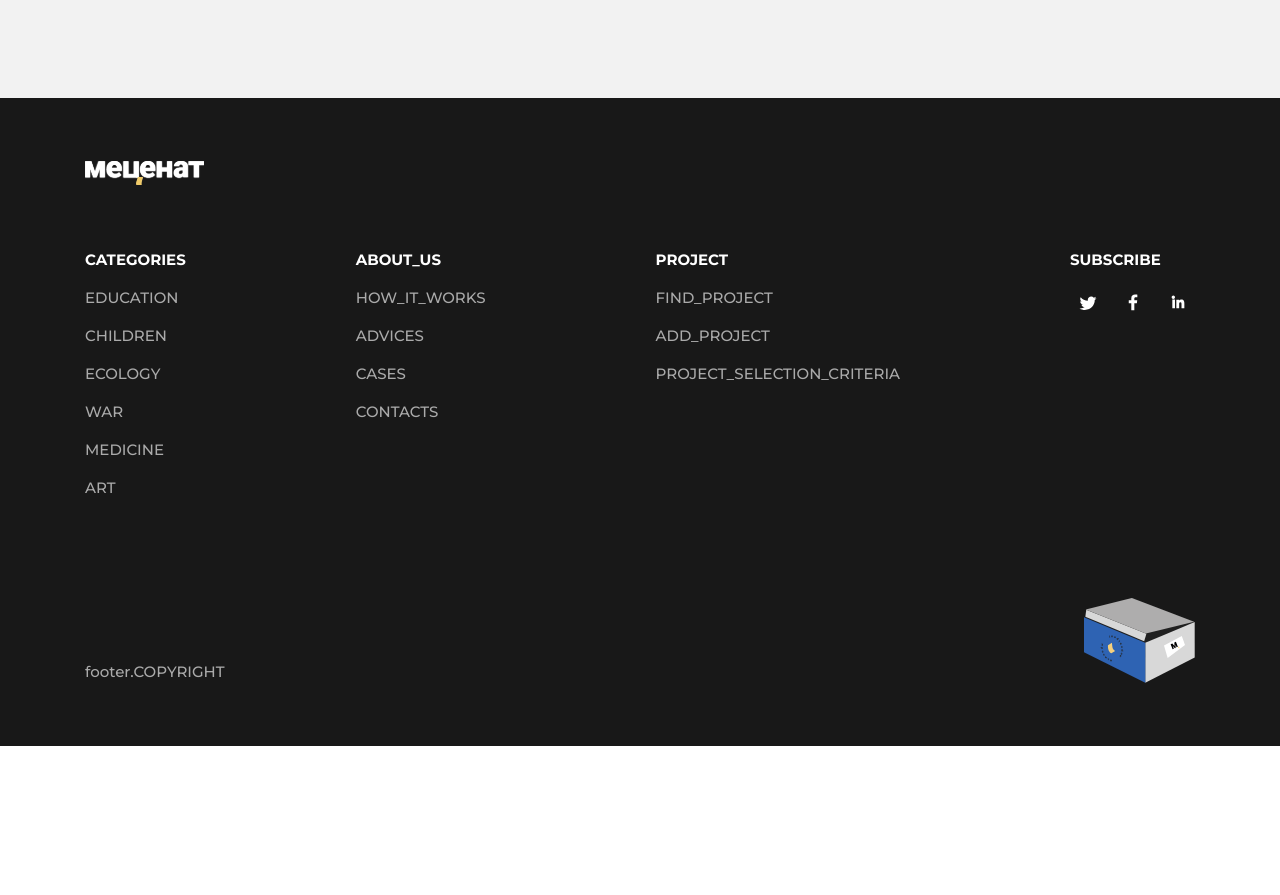
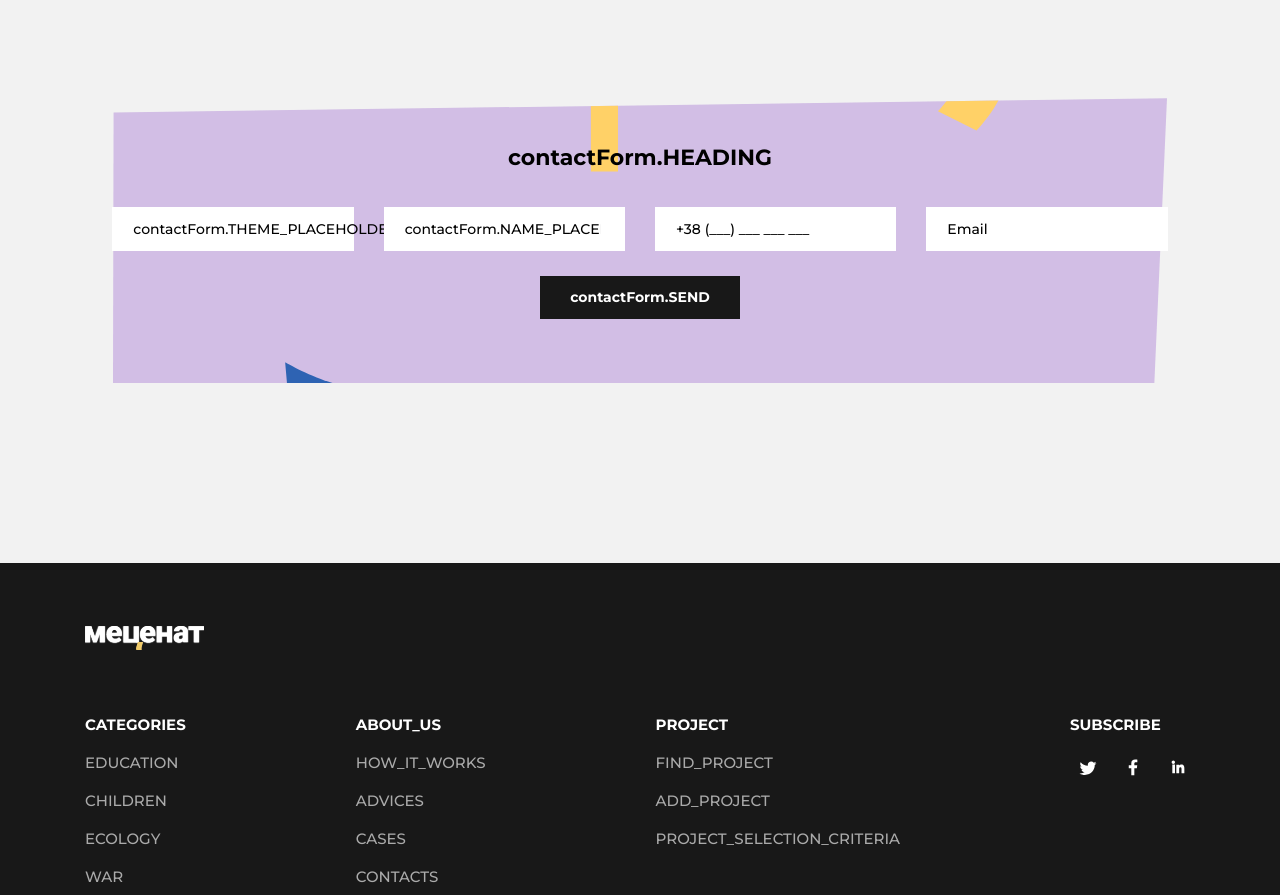
Before and after one commit to MecenatOrg/frontend, a React (Create React App) app: page / in a window 1280 px wide. Shown: the part 1652-2547 px from the top of the page. Before the commit the page ends 2398 px from the top, so only its background shows below. Built offline with nearby package versions, Linux system fonts and the light colour scheme; what i18next-xhr-backend would draw is missing.

Commit message:
feat: add contact form on main page

```diff
--- a/public/locales/uk/translation.json
+++ b/public/locales/uk/translation.json
@@ -28,6 +28,12 @@
     "HEADING": "Mеценат - <1>це <1><0></0></1></1> допомога",
     "TEXT": "Lorem ipsum dolor sit amet, consectetur adipiscing elit, sed do eiusmod tempor incididunt ut labore et dolore magna aliqua. Ut enim ad minim veniam, quis nostrud exercitation ullamco laboris nisi ut aliquip ex ea commodo consequat. Duis aute irure dolor in reprehenderit in voluptate velit esse cillum eu fugiat nulla pariatur."
   },
+  "contactForm": {
+    "HEADING": "Залиште Вашi контакти i ми обов’язково зав’яжемося з вами найближчим часом",
+    "NAME_PLACEHOLDER": "Ім'я",
+    "THEME_PLACEHOLDER": "Тема",
+    "SEND": "Надiслати"
+  },
   "footer": {
     "COPYRIGHT": "(c) 2020. МЕЦЕНАТ"
   },
--- /dev/null
+++ b/src/app/pages/HomePage/ContactForm/component.tsx
@@ -0,0 +1,76 @@
+import React from 'react';
+import { useTranslation } from 'react-i18next';
+import { ContactFormWrapper, FormWrapper, SendButtonWrapper } from './styles';
+import { Container, Row, Col } from 'react-bootstrap';
+import { H4 } from 'shared/Typography';
+import Input from 'shared/components/Input';
+import Select from 'shared/components/Select';
+import { SelectItem } from 'shared/types';
+import { Button } from 'shared/components';
+import { ButtonVariant } from 'shared/components/Button/component';
+
+const ContactForm: React.FC = () => {
+  const { t } = useTranslation();
+  const selectItems: Array<SelectItem> = [
+    {
+      value: '1',
+      name: 'Тема №1',
+    },
+    {
+      value: '2',
+      name: 'Тема №2',
+    },
+    {
+      value: '3',
+      name: 'Тема №3',
+    },
+  ];
+
+  const themeSelected = (value: string): void => {
+    console.log('selected', value);
+  };
+
+  return (
+    <ContactFormWrapper>
+      <Container>
+        <Row>
+          <Col md={{ span: 8, offset: 2 }}>
+            <H4>{t('contactForm.HEADING')}</H4>
+          </Col>
+        </Row>
+      </Container>
+      <FormWrapper>
+        <Container>
+          <Row>
+            <Col md={3} sm={12}>
+              <Select placeholder={t('contactForm.THEME_PLACEHOLDER')} options={selectItems} onSelect={themeSelected} />
+            </Col>
+            <Col md={3} sm={12}>
+              <Input
+                placeholder={t('contactForm.NAME_PLACEHOLDER')}
+                inputType={'text'}
+                validationState={false}
+                validationMessage={''}
+              />
+            </Col>
+            <Col md={3} sm={12}>
+              <Input
+                placeholder={'+38 (___) ___ ___ ___ '}
+                inputType={'phone'}
+                validationState={false}
+                validationMessage={''}
+              />
+            </Col>
+            <Col md={3} sm={12}>
+              <Input placeholder={'Email'} inputType={'email'} validationState={false} validationMessage={''} />
+            </Col>
+          </Row>
+          <SendButtonWrapper>
+            <Button variant={ButtonVariant.DARK} title={t('contactForm.SEND')} />
+          </SendButtonWrapper>
+        </Container>
+      </FormWrapper>
+    </ContactFormWrapper>
+  );
+};
+export default ContactForm;
--- /dev/null
+++ b/src/app/pages/HomePage/ContactForm/index.ts
@@ -0,0 +1,3 @@
+import ContactForm from './component';
+
+export default ContactForm;
--- /dev/null
+++ b/src/app/pages/HomePage/ContactForm/styles.ts
@@ -0,0 +1,38 @@
+import styled from 'styled-components';
+import media from 'shared/media-types';
+import { ContactFormBackground } from 'shared/images';
+
+export const ContactFormWrapper = styled.div`
+  display: flex;
+  flex-direction: column;
+  align-items: center;
+  padding: 45px 0 34px;
+  background: transparent url(${ContactFormBackground}) no-repeat center;
+  height: 285px;
+  margin-bottom: 180px;
+  h4 {
+    text-align: center;
+    margin-bottom: 34px;
+  }
+  ${media.tabletMax} {
+    height: auto;
+    background-size: cover;
+    margin-bottom: 120px;
+  }
+`;
+export const FormWrapper = styled.div`
+  display: flex;
+  flex-direction: column;
+  align-items: center;
+  button {
+    margin-top: 11px;
+  }
+`;
+export const SendButtonWrapper = styled.div`
+  display: flex;
+  align-items: center;
+  justify-content: center;
+  button {
+    width: auto;
+  }
+`;
--- a/src/app/pages/HomePage/component.tsx
+++ b/src/app/pages/HomePage/component.tsx
@@ -5,6 +5,7 @@ import { useTranslation } from 'react-i18next';
 import About from './About';
 import Hero from './Hero';
 import Categories from './Categories';
+import ContactForm from './ContactForm';
 
 const HomePage: React.FC = () => {
   const { t } = useTranslation();
@@ -17,6 +18,7 @@ const HomePage: React.FC = () => {
       <Hero />
       <Categories />
       <About />
+      <ContactForm />
     </>
   );
 };
--- a/src/shared/components/Input/styles.ts
+++ b/src/shared/components/Input/styles.ts
@@ -52,7 +52,6 @@ export const InputWrapper = styled.input<InputStyleProps>`
     font-weight: 500;
     font-size: 16px;
     line-height: 20px;
-    max-width: 335px;
   }
 `;
 
--- a/src/shared/components/Select/styles.ts
+++ b/src/shared/components/Select/styles.ts
@@ -1,5 +1,6 @@
 import styled from 'styled-components';
 import Colors from 'shared/colors';
+import media from 'shared/media-types';
 
 type SelectProps = {
   isOpenedSelect: boolean;
@@ -20,15 +21,19 @@ const dropdownTransformRotate = `
 export const SelectWrapper = styled.div<SelectProps>`
   position: relative;
   background-color: ${Colors.WHITE};
-  padding: 14px 22px 13px 20px;
+  padding: 13px 22px 12px 20px;
   display: flex;
   flex-direction: row;
   align-items: center;
   justify-content: space-between;
   cursor: pointer;
   overflow: visible;
+  margin-bottom: 14px;
   border: 1px solid ${({ isOpenedSelect }: SelectProps): string => (isOpenedSelect ? Colors.BLACK : 'transparent')};
   ${({ isOpenedSelect }: SelectProps): string => (isOpenedSelect ? dropdownTransformRotate : '')};
+  ${media.mobileMax} {
+    height: 54px;
+  }
 `;
 export const SelectedWrapper = styled.span`
   ${selectFontStyle};
@@ -45,6 +50,7 @@ export const SelectItemsList = styled.div`
   align-items: flex-start;
   justify-content: flex-start;
   background-color: ${Colors.WHITE};
+  z-index: 1;
 `;
 
 export const SelectItemsListItem = styled.div`
--- a/src/shared/images/index.ts
+++ b/src/shared/images/index.ts
@@ -2,8 +2,9 @@ import AboutImg from './AboutUs.jpg';
 import AllProjectsIcon from './AllProjectsIcon.svg';
 import ArtIcon from './ArtIcon.svg';
 import ChildrenIcon from './ChildrenIcon.svg';
+import ContactFormBackground from './ContactFormBackground.svg';
 import CovidIcon from './CovidIcon.svg';
 import EcoIcon from './EcoIcon.svg';
 import EducationIcon from './EducationIcon.svg';
 
-export { AboutImg, AllProjectsIcon, ArtIcon, ChildrenIcon, CovidIcon, EcoIcon, EducationIcon };
+export { AboutImg, AllProjectsIcon, ArtIcon, ChildrenIcon, ContactFormBackground, CovidIcon, EcoIcon, EducationIcon };
```
Also changed, not shown: src/shared/images/ContactFormBackground.svg (added).
